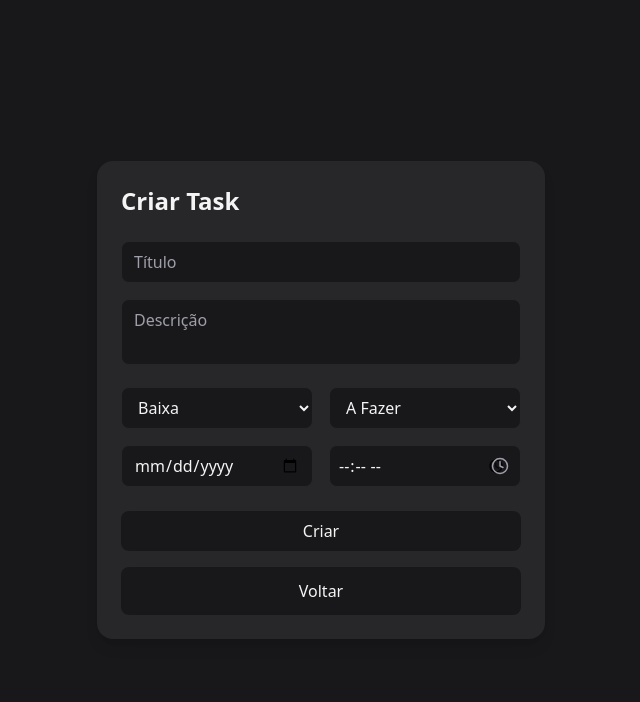
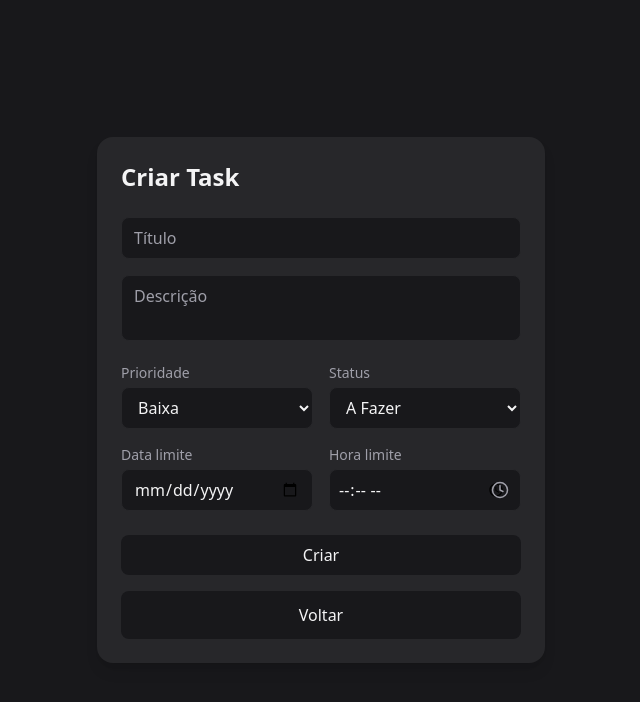
Before and after one commit to ryan-de-melo/MyTasks, a React app in the folder frontend/: page /create in a window 1280 px wide. Shown: the top 702 px of the page, without its empty margins (319-959 px from the left). Built offline with nearby package versions, Linux system fonts and the light colour scheme; sample sign-in values are in the browser's storage; the HTML template or start-up script is replaced by a standard one.

Commit message:
feat: add labels in priority, status and deadline

```diff
--- a/frontend/src/pages/CreateTaskPage.jsx
+++ b/frontend/src/pages/CreateTaskPage.jsx
@@ -73,6 +73,8 @@ function CreateTaskPage() {
           />
 
           <div className="grid grid-cols-2 gap-4">
+            <div className="flex flex-col gap-1">
+              <label className="text-sm text-zinc-400">Prioridade</label>
               <select
                 name="priority"
                 value={form.priority}
@@ -83,7 +85,10 @@ function CreateTaskPage() {
                 <option value="MEDIUM">Média</option>
                 <option value="LOW">Baixa</option>
               </select>
+            </div>
 
+            <div className="flex flex-col gap-1">
+              <label className="text-sm text-zinc-400">Status</label>
               <select
                 name="status"
                 value={form.status}
@@ -95,8 +100,11 @@ function CreateTaskPage() {
                 <option value="DONE">Concluída</option>
               </select>
             </div>
+          </div>
 
           <div className="grid grid-cols-2 gap-4">
+            <div className="flex flex-col gap-1">
+              <label className="text-sm text-zinc-400">Data limite</label>
               <input
                 type="date"
                 name="deadlineDate"
@@ -104,13 +112,15 @@ function CreateTaskPage() {
                 onChange={handleChange}
                 className="w-full rounded-lg bg-zinc-900 border border-zinc-800 px-3 py-2 text-zinc-100 focus:outline-none focus:ring-2 focus:ring-indigo-500"
               />
+            </div>
 
+            <div className="flex flex-col gap-1">
+              <label className="text-sm text-zinc-400">Hora limite</label>
               <div className="relative">
                 <Clock
                   size={18}
                   className="absolute right-3 top-1/2 -translate-y-1/2 text-zinc-400 pointer-events-none"
                 />
-
                 <input
                   type="time"
                   name="deadlineTime"
@@ -118,6 +128,7 @@ function CreateTaskPage() {
                   onChange={handleChange}
                   className="w-full rounded-lg bg-zinc-900 border border-zinc-800 pl-2 pr-3 py-2 text-zinc-100 focus:outline-none focus:ring-2 focus:ring-indigo-500"
                 />
+              </div>
             </div>
           </div>
 
```
Lines whose indentation alone changed are shown as unchanged.
